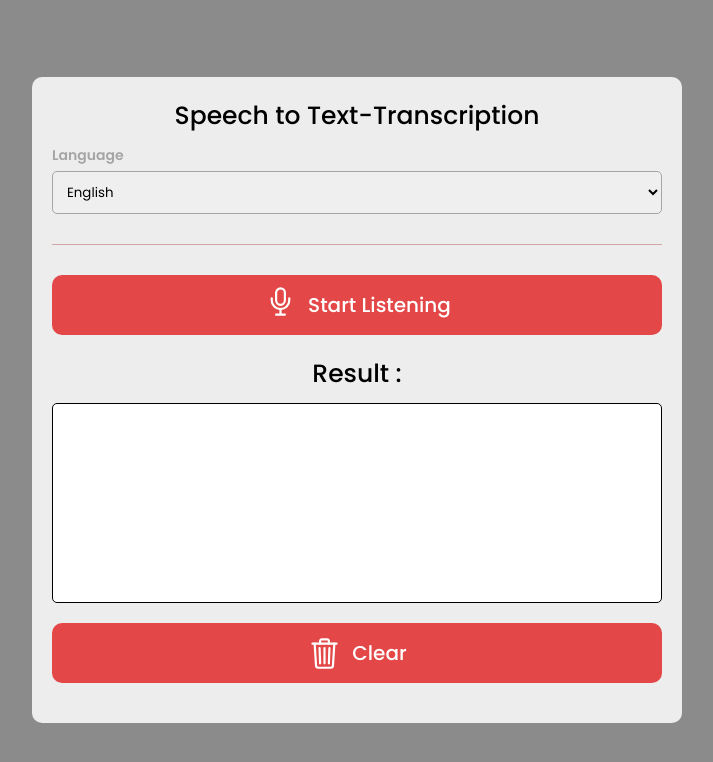
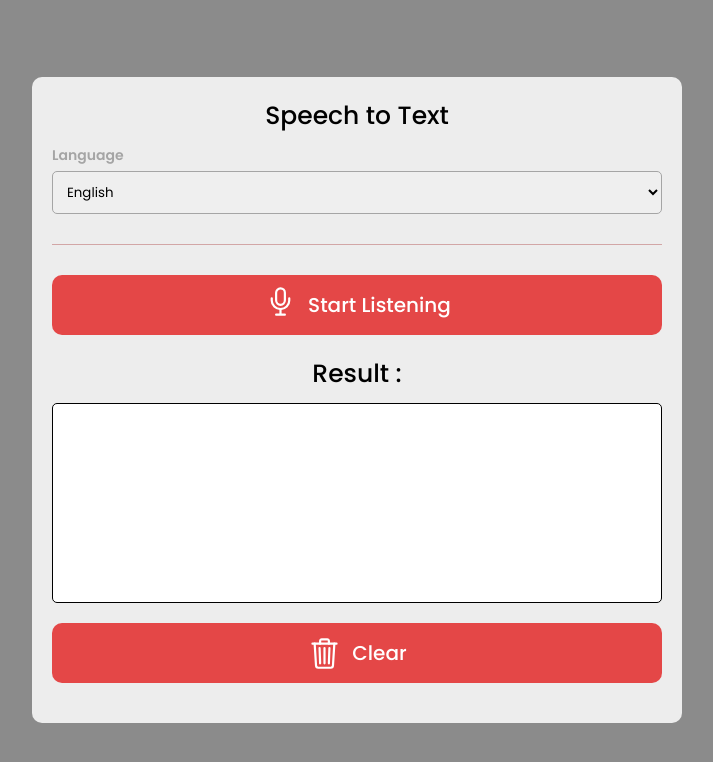
Before and after one commit to Jayesh-Mandawara/Speech-to-text-transcription, a plain HTML site: page index.html in a window 1280 px wide. Shown: the whole page, without its empty margins (283-996 px from the left). Drawn offline with nearby package versions, Linux system fonts and the light colour scheme.

Commit message:
index.html

```diff
--- a/index.html
+++ b/index.html
@@ -11,7 +11,7 @@
   </head>
   <body>
     <div class="container">
-      <p class="heading">Speech to Text-Transcription</p>
+      <p class="heading">Speech to Text</p>
       <div class="options">
         <div class="anguage">
           <p>Language</p>
```
